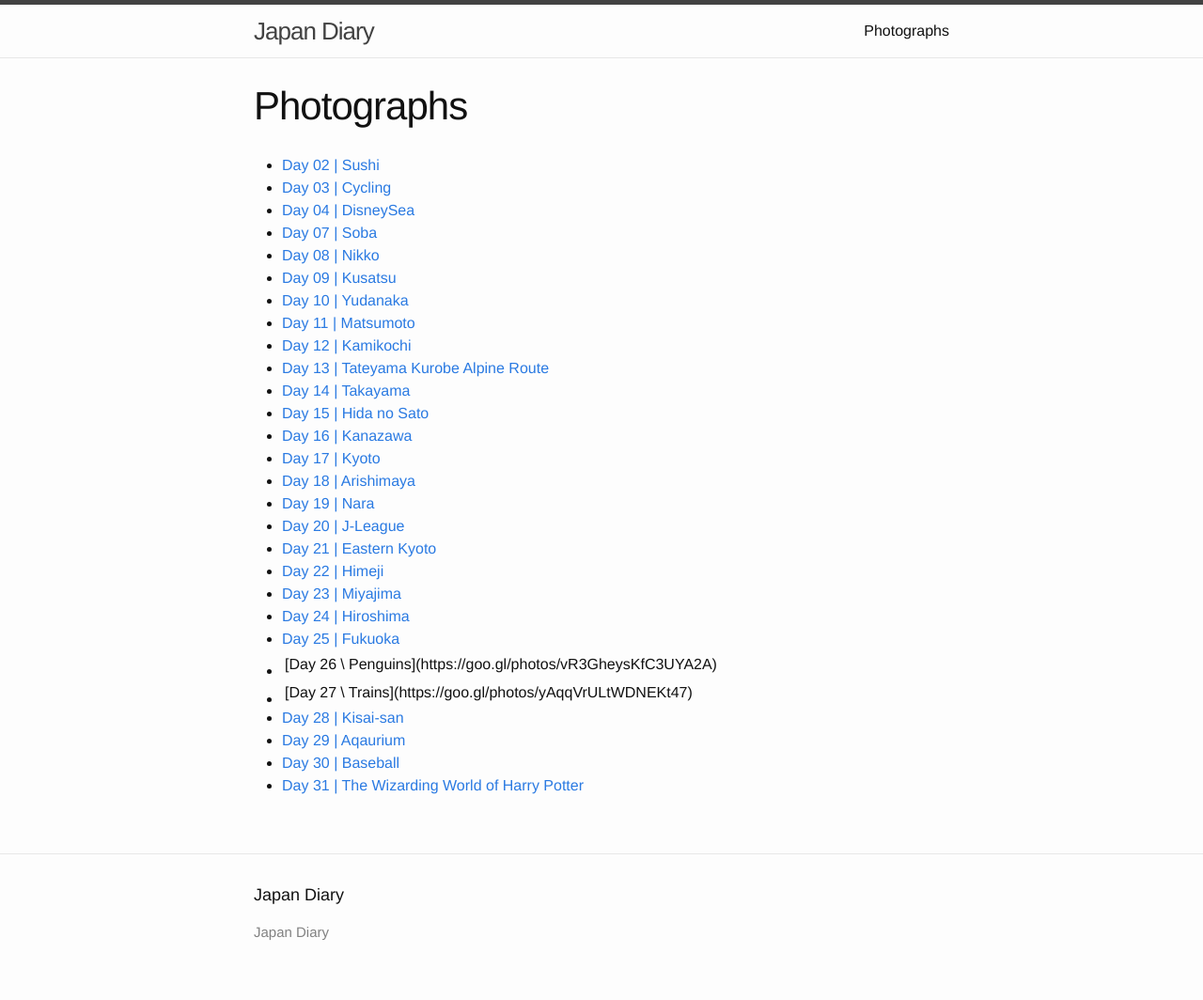
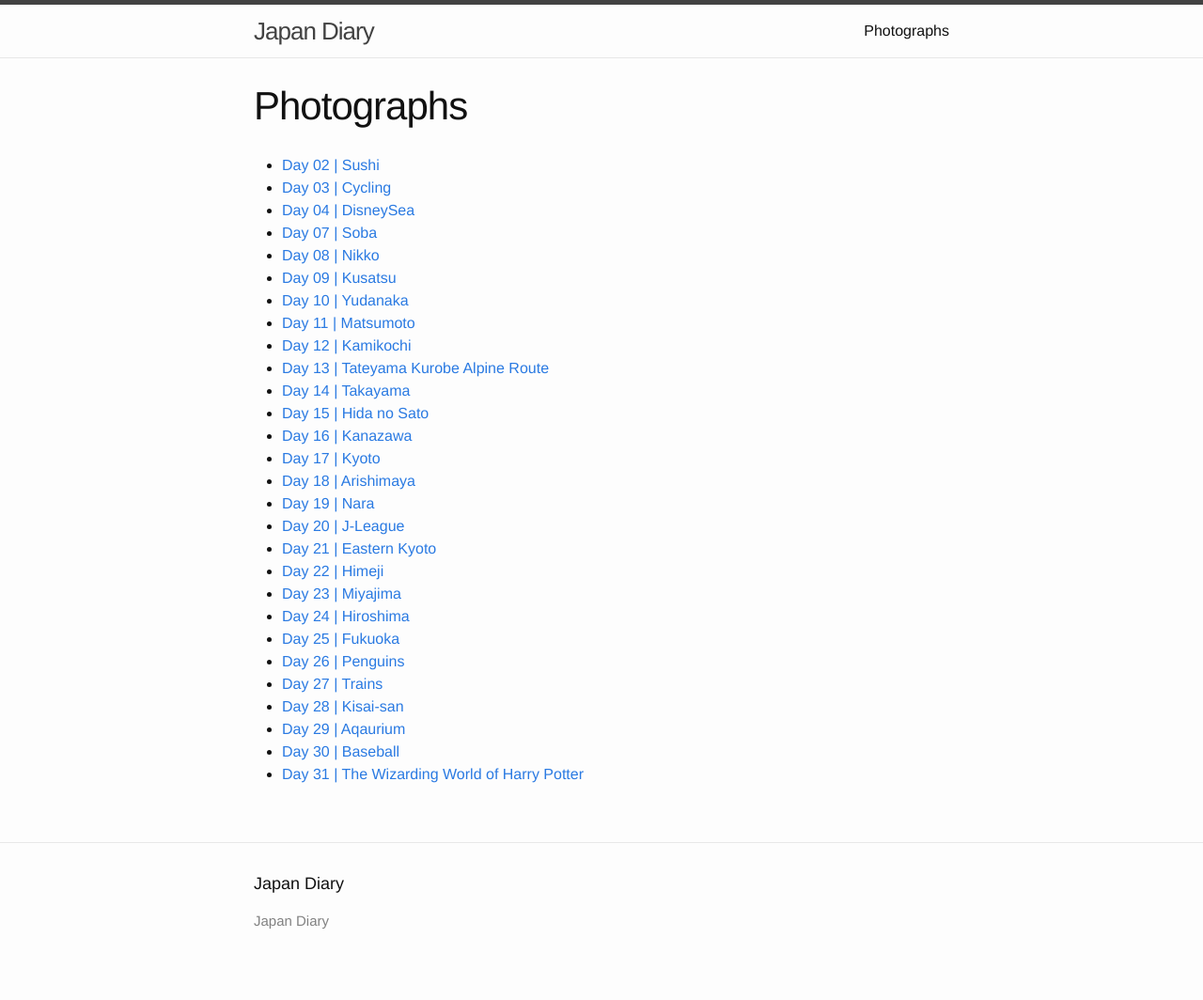
Before and after one commit to JapanBlog/japan, a Jekyll site: the page built from photographs.md, in a window 1280 px wide. Shown: the whole page at 94% size. Built offline with Jekyll 4.4.1, drawn with Linux system fonts in a browser that asks for light colours.

Commit message:
Fix photographs page

```diff
--- a/photographs.md
+++ b/photographs.md
@@ -25,8 +25,8 @@ title:  "Photographs"
 - [Day 23 \| Miyajima](https://goo.gl/photos/LQQpdAzNXY7DnfA86)
 - [Day 24 \| Hiroshima](https://goo.gl/photos/sP152rAgRKFGsJB27)
 - [Day 25 \| Fukuoka](https://goo.gl/photos/4FZ5DwCDu5PaLNfA6)
-- [Day 26 |\ Penguins](https://goo.gl/photos/vR3GheysKfC3UYA2A)
-- [Day 27 |\ Trains](https://goo.gl/photos/yAqqVrULtWDNEKt47)
+- [Day 26 \| Penguins](https://goo.gl/photos/vR3GheysKfC3UYA2A)
+- [Day 27 \| Trains](https://goo.gl/photos/yAqqVrULtWDNEKt47)
 - [Day 28 \| Kisai-san](https://goo.gl/photos/uUHaPM2kec7XRGdo8)
 - [Day 29 \| Aqaurium](https://goo.gl/photos/i7hN9hFvixRoh5vz7)
 - [Day 30 \| Baseball](https://goo.gl/photos/9rQeHrhG7tEY9aK89)
```
